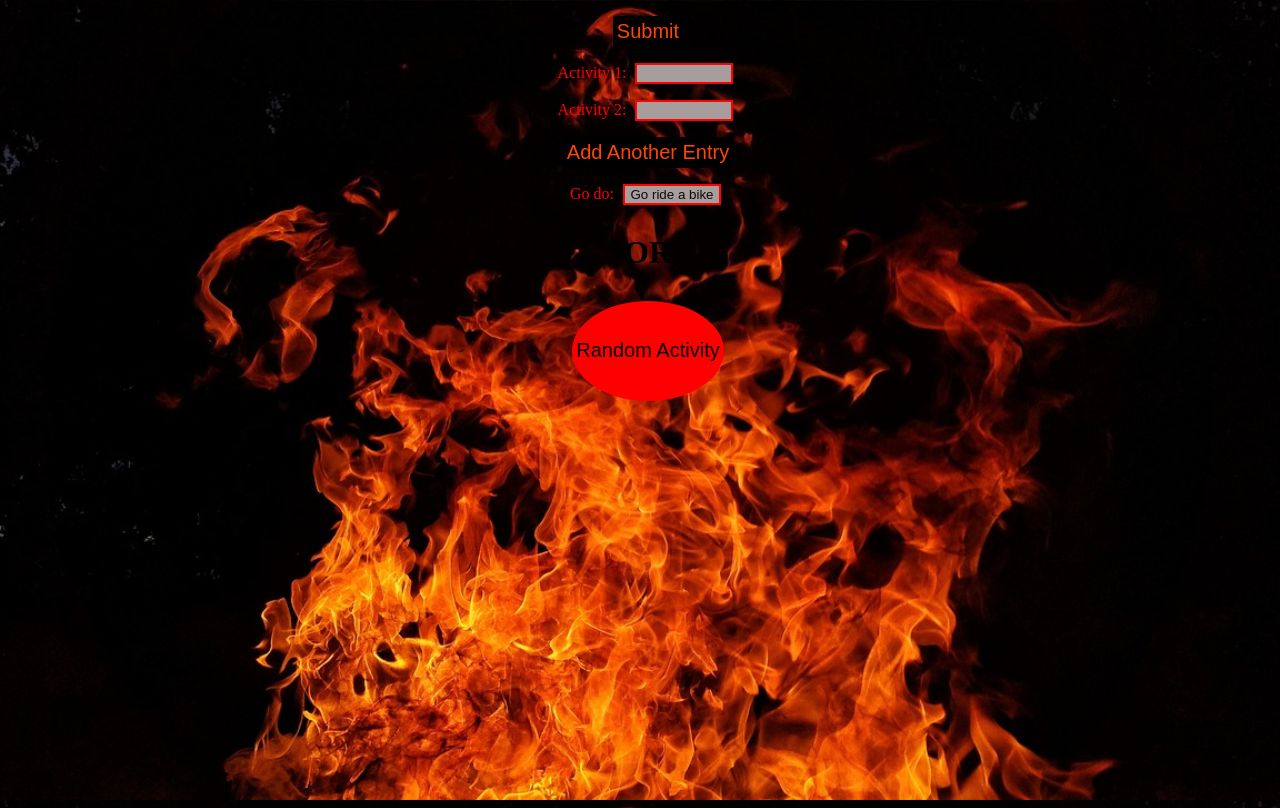
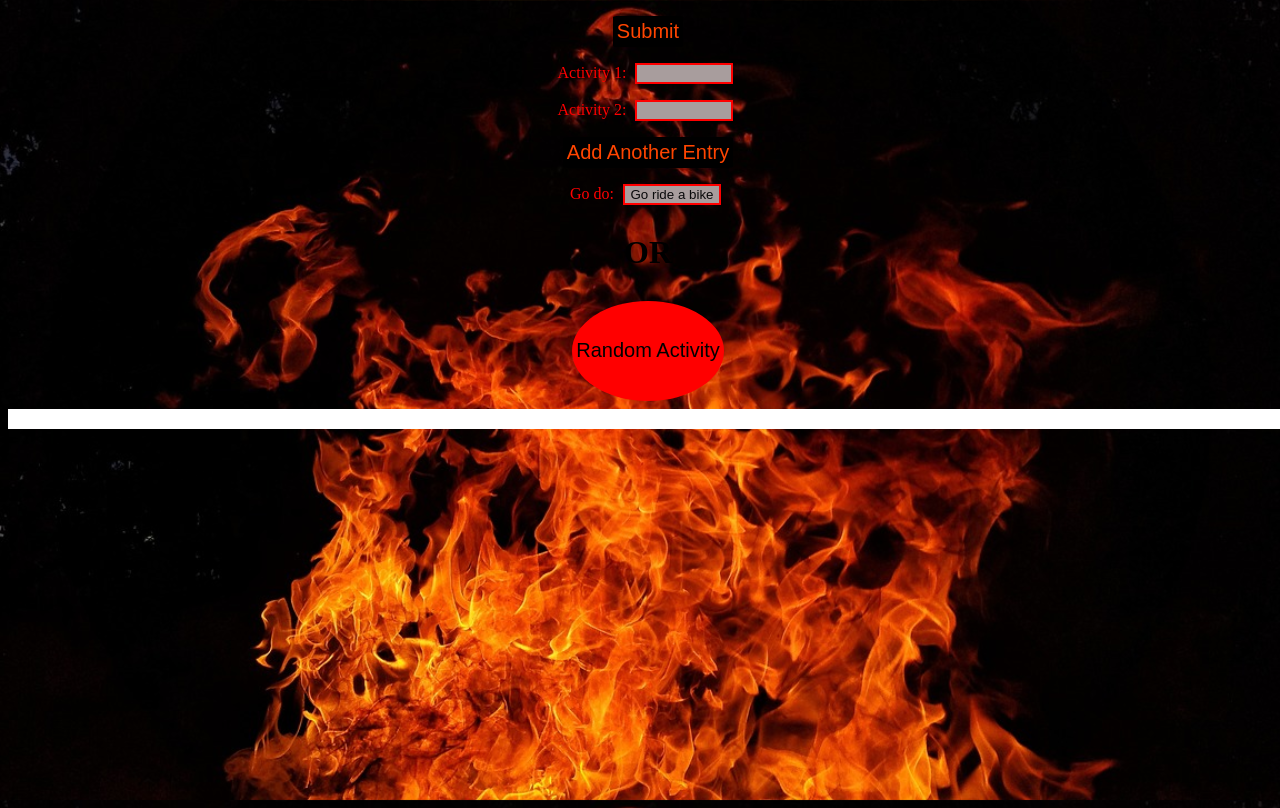
Before and after one commit to nadiasunny/RandomChoice, a plain HTML site: page index.html in a window 1280 px wide. Both pictures are taken after a click on the button "Random Activity". Drawn offline with Linux system fonts and the light colour scheme; no server answers; files whose address does not match are found by name.

Commit message:
Added border to doggo

```diff
--- a/form.js
+++ b/form.js
@@ -90,6 +90,7 @@ function returnRand(){
 
   let div = document.createElement("div");
   let image = document.createElement('img');
+  div.setAttribute("id", "doggo");
 
 
   document.body.appendChild(div);
--- a/style.css
+++ b/style.css
@@ -52,3 +52,9 @@ label{
 textarea{
     min-width: 20vw;
 }
+#doggo{
+    border: 10px solid white;
+    align-items: center;
+
+
+}
```
